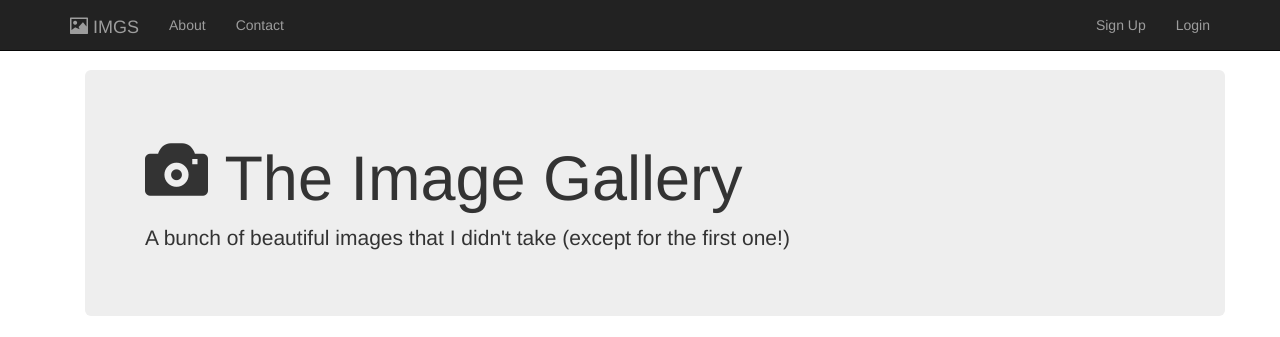
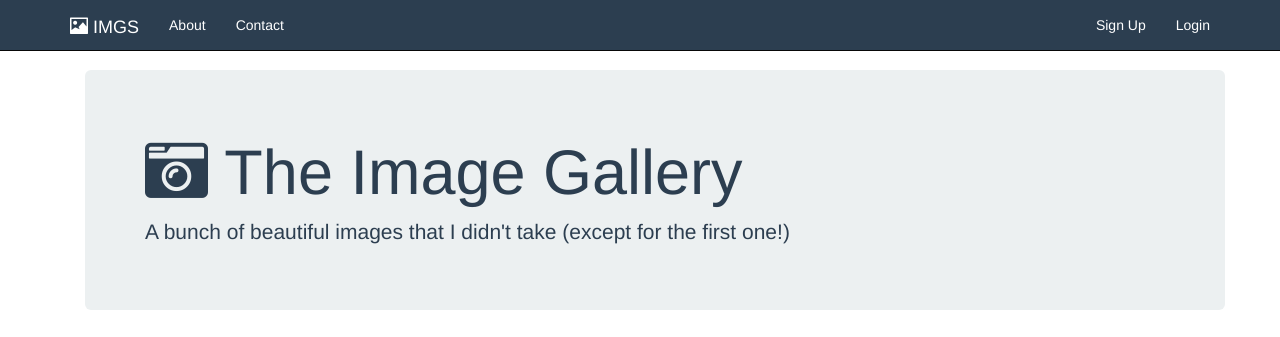
Before and after one commit to bobbyfengb1124/html-boilerplate-list, a plain HTML site: page Bootstrap/gallery.html in a window 1280 px wide. Shown: the top 337 px of the page. Drawn offline with nearby package versions, Linux system fonts and the light colour scheme.

Commit message:
styling the jumbotrum and navbar

```diff
--- a/Bootstrap/gallery.css
+++ b/Bootstrap/gallery.css
@@ -1,3 +1,24 @@
 body {
   margin: 70px;
 }
+
+.jumbotron {
+    color: #2c3e50;
+    background: #ecf0f1;
+}
+
+.navbar-inverse {
+    background: #2c3e50;
+}
+
+.navbar-inverse .navbar-nav>li>a {
+    color: white;
+}
+
+.navbar-brand {
+    color: white;
+}
+
+.navbar-inverse .navbar-brand {
+    color: white;
+}
--- a/Bootstrap/gallery.html
+++ b/Bootstrap/gallery.html
@@ -8,6 +8,7 @@
     <meta name="keywords" content="">
     <link rel="stylesheet" type="text/css" href="https://maxcdn.bootstrapcdn.com/bootstrap/3.3.5/css/bootstrap.min.css">
     <link rel="stylesheet" type="text/css" href="gallery.css">
+    <link rel="stylesheet" href="https://use.fontawesome.com/releases/v5.0.10/css/all.css" integrity="sha384-+d0P83n9kaQMCwj8F4RJB66tzIwOKmrdb46+porD/OvrJ+37WqIM7UoBtwHO6Nlg" crossorigin="anonymous">
 </head>
 
 <body>
@@ -38,7 +39,7 @@
 
     <div class="container">
         <div class="jumbotron">
-            <h1><span class="glyphicon glyphicon-camera" aria-hidden="true"></span> The Image Gallery</h1>
+            <h1><i class="fas fa-camera-retro"></i> The Image Gallery</h1>
             <p>A bunch of beautiful images that I didn't take (except for the first one!)</p>
         </div>
 
```
